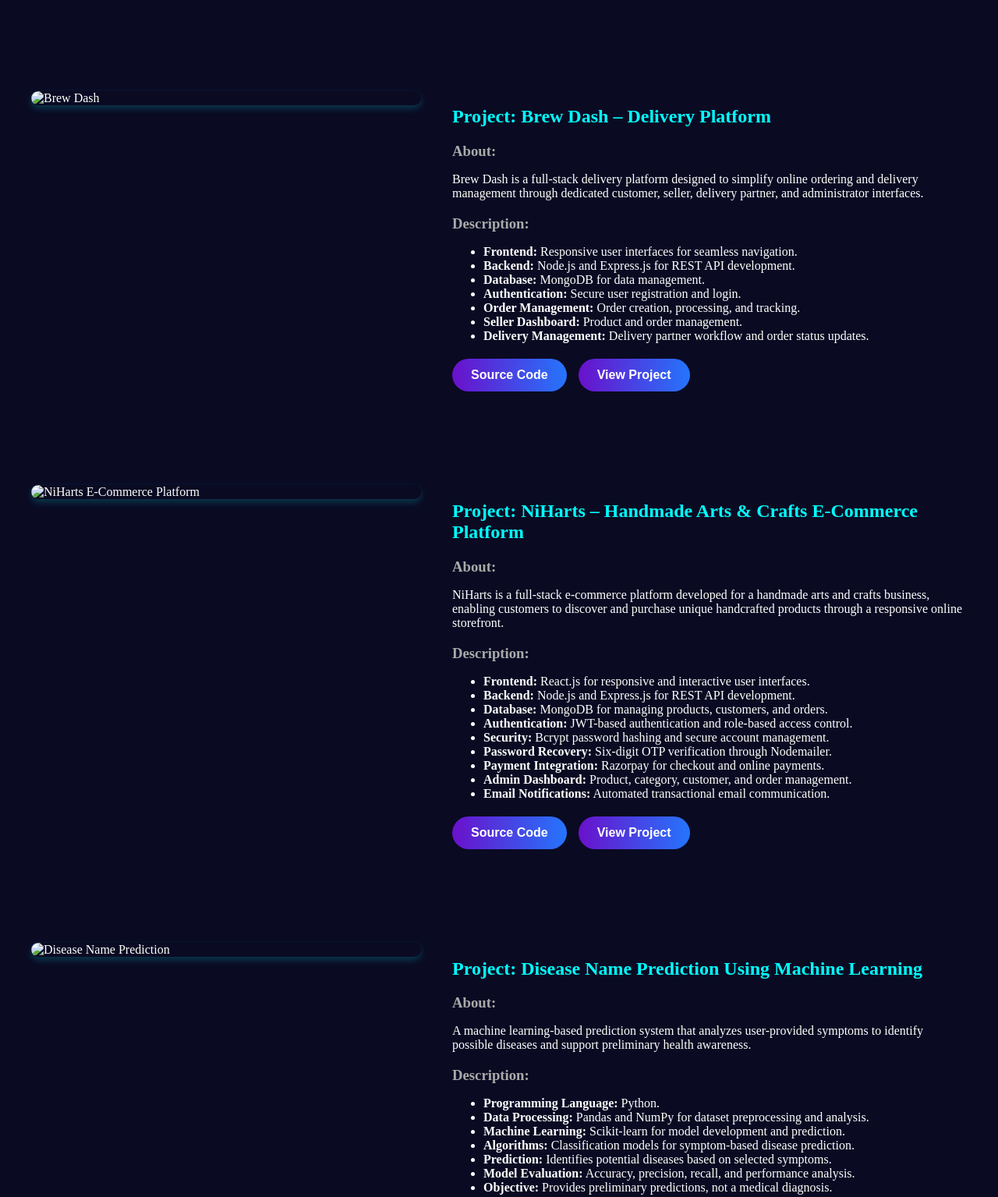
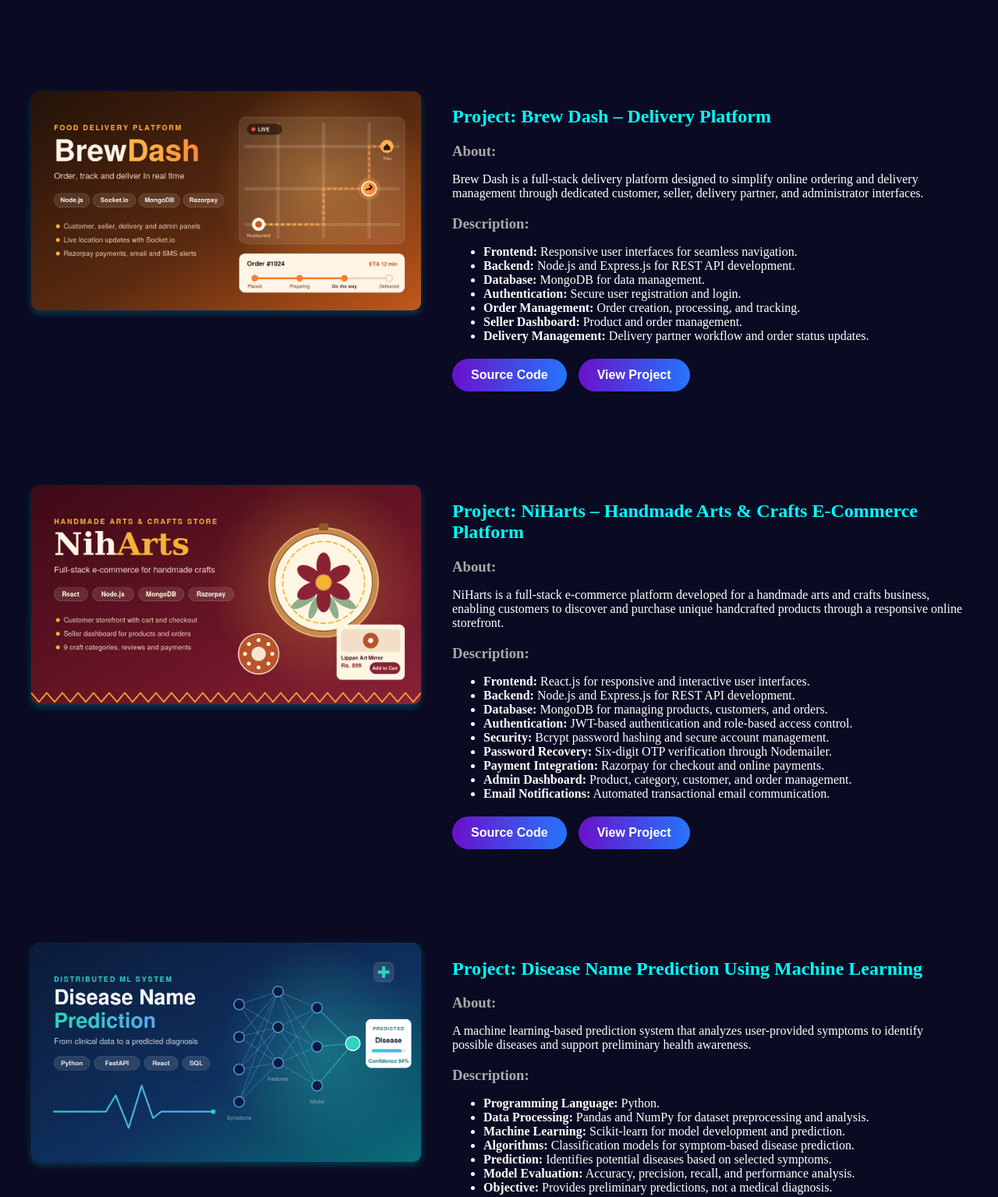
Before and after one commit to Manikanta2804/portfolio_Original_Updated, a plain HTML site: page index_6.html in a window 1280 px wide. Shown: the part 1545-3080 px from the top of the page at 78% size. Drawn offline with Linux system fonts and the light colour scheme.

Commit message:
Update index_6.html

```diff
--- a/index_6.html
+++ b/index_6.html
@@ -339,7 +339,7 @@ text-align:center;
 
 <!-- Project 5: Brew Dash -->
 <section>
-    <img src="brew_dash.img" class="pro" alt="Brew Dash">
+    <img src="brewdash.jpg" class="pro" alt="Brew Dash">
     <div class="project-content">
         <h2>Project: Brew Dash – Delivery Platform</h2>
         <h3>About:</h3>
@@ -363,7 +363,7 @@ text-align:center;
 
 <!-- Project 6: NiHarts -->
 <section>
-    <img src="niharts.img" class="pro" alt="NiHarts E-Commerce Platform">
+    <img src="niharts.png" class="pro" alt="NiHarts E-Commerce Platform">
     <div class="project-content">
         <h2>Project: NiHarts – Handmade Arts & Crafts E-Commerce Platform</h2>
         <h3>About:</h3>
@@ -389,7 +389,7 @@ text-align:center;
 
 <!-- Project 7: Disease Name Prediction -->
 <section>
-    <img src="disease_prediction.img" class="pro" alt="Disease Name Prediction">
+    <img src="disease-prediction.jpg" class="pro" alt="Disease Name Prediction">
     <div class="project-content">
         <h2>Project: Disease Name Prediction Using Machine Learning</h2>
         <h3>About:</h3>
```
